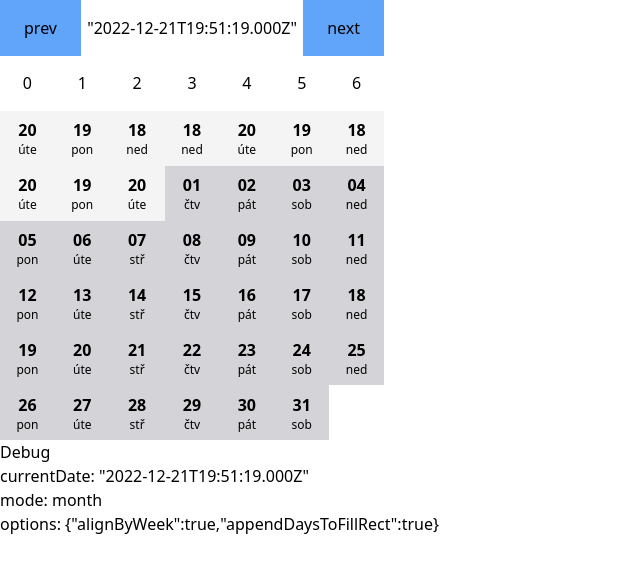
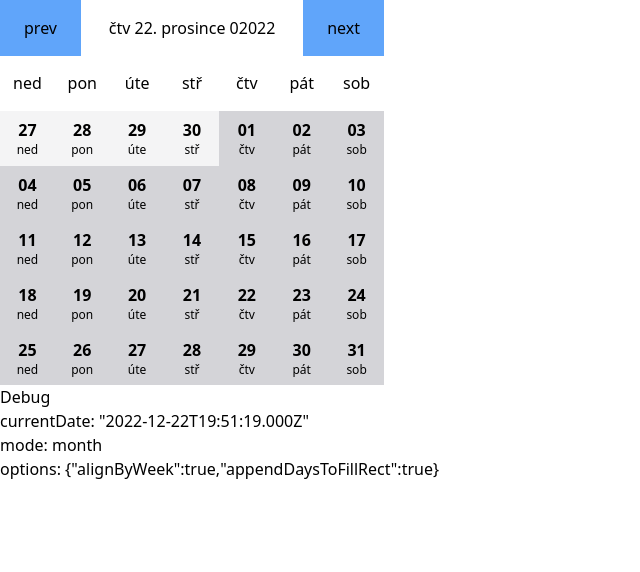
Before and after one commit to mariansimecek/use-calendar, a React (Vite) app: page / in a window 1280 px wide. Shown: the top 572 px of the page, without its empty margins (0-640 px from the left). Built offline with nearby package versions, Linux system fonts and the light colour scheme.

Commit message:
implement getWeeks, fix moveBy* functions

```diff
--- a/src/App.tsx
+++ b/src/App.tsx
@@ -1,7 +1,11 @@
 import { format } from "date-fns";
 import { cs } from "date-fns/locale";
 import { useCalendar } from "./libary/use-calendar";
-
+function getDateFromWeekIndex(weekIndex: number) {
+  const date = new Date()
+  date.setDate(date.getDate() - date.getDay() + weekIndex)
+  return date
+}
 function App() {
   const { prev, next, items, mode, weeks, options, zoomIn, zoomOut, currentDate } = useCalendar({ alignByWeek: true, appendDaysToFillRect: true });
   return (
@@ -9,17 +13,17 @@ function App() {
       <div className="w-96">
         <div className="flex justify-between ">
           <button className="btn py-4 px-6 bg-blue-400" onClick={() => { prev() }}>prev</button>
-          <button onClick={() => { zoomOut() }}>{JSON.stringify(currentDate)}</button>
+          <button onClick={() => { zoomOut() }}>{format(currentDate, 'E dd. MMMM YYYYY', { locale: cs })}</button>
           <button className="btn py-4 px-6 bg-blue-400" onClick={() => { next() }}>next</button>
         </div>
         <div className="grid grid-cols-7">
           {options?.alignByWeek && weeks.map((week) => (
-            <div className={`aspect-square flex items-center justify-center `}>{week}</div>
+            <div className={`aspect-square flex items-center justify-center `}>{format(getDateFromWeekIndex(week), 'E', { locale: cs })}</div>
           ))}
           {items.map((date) => (
-            <div className={`aspect-square ${date.inMonth ? 'bg-zinc-300' : 'bg-zinc-100'} flex flex-col items-center justify-center hover:bg-zinc-300 cursor-pointer`} onClick={() => { zoomIn(date.date) }}>
-                <span className="font-bold">{format(date.date, 'dd', { locale: cs })}</span>
-                <span className="text-xs">{format(date.date, 'E', { locale: cs })}</span>
+            <div className={`aspect-square ${date.inMonth ? 'bg-zinc-300' : 'bg-zinc-100'} flex flex-col items-center justify-center hover:bg-zinc-400 cursor-pointer`} onClick={() => { zoomIn(date.date) }}>
+              <span className="font-bold">{format(date.date, 'dd', { locale: cs })}</span>
+              <span className="text-xs">{format(date.date, 'E', { locale: cs })}</span>
             </div>
           ))}
         </div>
--- a/src/libary/use-calendar.tsx
+++ b/src/libary/use-calendar.tsx
@@ -1,8 +1,6 @@
-import { useEffect, useState } from "react"
+import { useCallback, useState } from "react"
 //TODO: hour mode
 //TODO: add useCallback and useMemo to optimize
-
-
 
 interface UseCalendarOptions {
   initalDate?: Date
@@ -25,19 +23,33 @@ interface DateUnit {
 }
 type CalendarWeek = 0 | 1 | 2 | 3 | 4 | 5 | 6
 
-export const useCalendar = (options: UseCalendarOptions) => {
+export const useCalendar = (options?: UseCalendarOptions) => {
   const [currentDate, setCurrentDate] = useState(options?.initalDate || new Date())
   const [mode, setMode] = useState<CalendarMode>(options?.initalMode || "month")
   const yearToRender = options?.yearToRender || 14
+  const weekStartsOn = options?.weekStartsOn || 0
 
+  const getWeeks = useCallback(() => {
+    // get weeks and shift by weekStartsOn
+    const weeks = [...Array(7)].map((_, i) => (i + weekStartsOn) % 7)
+    return weeks as CalendarWeek[]
+  }, [weekStartsOn])
+
+  const weeks: CalendarWeek[] = getWeeks()
   function moveDateByDay(date: Date, amount: number, direction: boolean): Date {
-    return new Date(date.setDate(date.getDate() + (direction ? amount : -amount)))
+    const newDate = new Date(date)
+    newDate.setDate(date.getDate() + (direction ? amount : -amount))
+    return newDate
   }
   function moveDateByMonth(date: Date, amount: number, direction: boolean): Date {
-    return new Date(date.setMonth(date.getMonth() + (direction ? amount : -amount)))
+    const newDate = new Date(date)
+    newDate.setMonth(date.getMonth() + (direction ? amount : -amount))
+    return newDate
   }
   function moveDateByYear(date: Date, amount: number, direction: boolean): Date {
-    return new Date(date.setFullYear(date.getFullYear() + (direction ? amount : -amount)))
+    const newDate = new Date(date)
+    newDate.setFullYear(date.getFullYear() + (direction ? amount : -amount))
+    return newDate
   }
 
   function prev() {
@@ -58,7 +70,9 @@ export const useCalendar = (options: UseCalendarOptions) => {
   }
 
   function zoomIn(date: Date) {
-    setCurrentDate(date)
+    if (currentDate.getTime() !== date.getTime()) {
+      setCurrentDate(date)
+    }
     switch (mode) {
       case "year": setMode("month"); break;
       case "decade": setMode("year"); break;
@@ -66,6 +80,7 @@ export const useCalendar = (options: UseCalendarOptions) => {
       default: throw new Error("Invalid mode")
     }
   }
+
 
   function zoomOut() {
     switch (mode) {
@@ -85,7 +100,6 @@ export const useCalendar = (options: UseCalendarOptions) => {
     }
   }
   function getMonthItems(currentDate: Date): DateUnit[] {
-
     const monthLength = getDaysInMonth(currentDate);
     const days: DateUnit[] = []
     for (let index = 0; index < monthLength; index++) {
@@ -96,29 +110,28 @@ export const useCalendar = (options: UseCalendarOptions) => {
         inMonth: true
       })
     }
-    if (options.alignByWeek) {
-      const firstDay = days[0].date.getDay()
-      const missingDaysCount = firstDay - (options.weekStartsOn || 0)
-
+    if (options?.alignByWeek) {
+      const firstDayWeek = days[0].date.getDay()
+      const missingDayCount = weeks.indexOf(firstDayWeek as CalendarWeek)
       const daysToPrepend: DateUnit[] = []
-      let prependigDay = currentDate
-      for (let index = 0; index < missingDaysCount; index++) {
+      let prependigDay = days[0].date
+      for (let index = 0; index < missingDayCount; index++) {
         prependigDay = moveDateByDay(prependigDay, 1, false)
         daysToPrepend.push({
           type: "day",
           date: prependigDay,
           inMonth: false,
           num: prependigDay.getDate()
+
         })
-        days.unshift(...daysToPrepend)
       }
+      days.unshift(...daysToPrepend.reverse())
     }
-    if (options.appendDaysToFillRect) {
-      const fillCount = Math.ceil((days.length / 7) * 7 - days.length)
-      console.log(fillCount)
+    if (options?.appendDaysToFillRect) {
+      const missingDays = Math.ceil(days.length / 7) * 7 - days.length;
       const daysToAppend: DateUnit[] = []
-      let appendingDay = currentDate
-      for (let index = 0; index < fillCount; index++) {
+      let appendingDay = days[days.length - 1].date
+      for (let index = 0; index < missingDays; index++) {
         appendingDay = moveDateByDay(appendingDay, 1, true)
         daysToAppend.push({
           type: "day",
@@ -144,7 +157,6 @@ export const useCalendar = (options: UseCalendarOptions) => {
         date: dateContructor(currentDate, { month: index })
       })
     }
-    console.log(months)
     return months
   }
 
@@ -163,11 +175,6 @@ export const useCalendar = (options: UseCalendarOptions) => {
 
   const items: DateUnit[] = getItemsToRender()
 
-  function getWeeks() {
-    // get weeks and shift by weekStartsOn
-    return [0, 1, 2, 3, 4, 5, 6] as CalendarWeek[]
-  }
-  const weeks: CalendarWeek[] = getWeeks()
 
   return { prev, next, items, mode, weeks, options, zoomIn, zoomOut, currentDate }
 }
```
